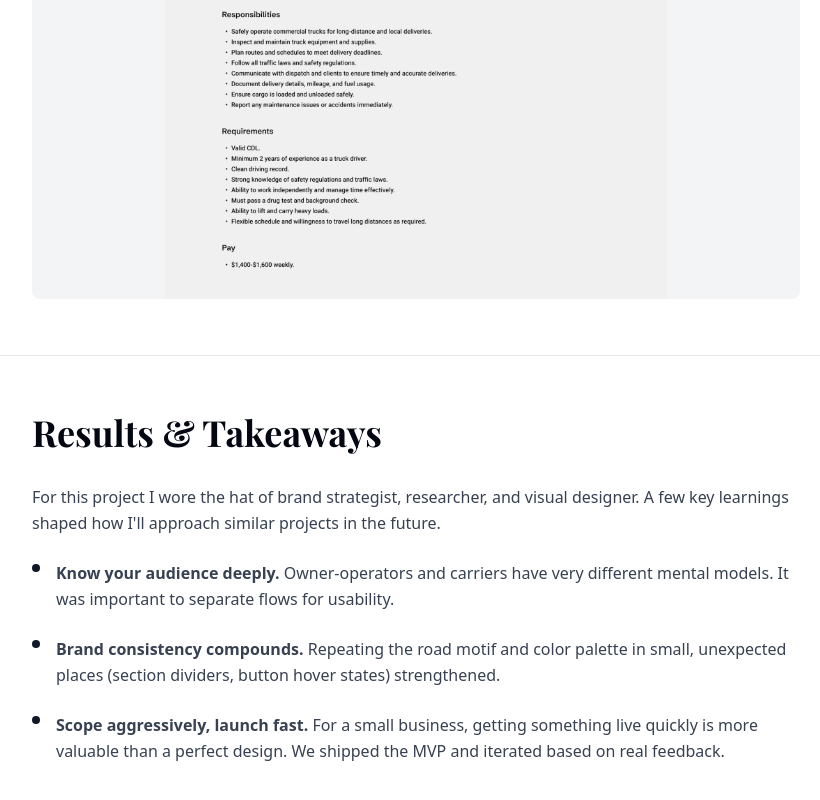
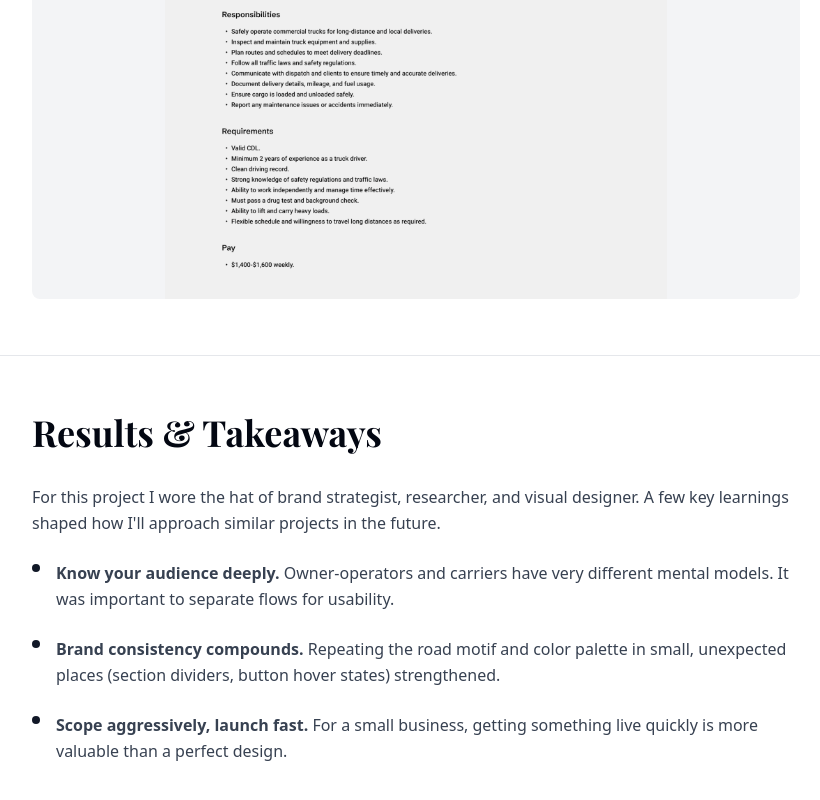
Before and after one commit to sberhea/portfolio, a Next.js app: page /design/zb-trucking in a window 1280 px wide. Shown: the part 5332-6132 px from the top of the page, without its empty margins (144-964 px from the left). Built offline with nearby package versions, Linux system fonts and the light colour scheme; a web font is replaced by a local one.

Commit message:
chore: edit description for zb learnings

```diff
--- a/src/app/design/zb-trucking/page.tsx
+++ b/src/app/design/zb-trucking/page.tsx
@@ -221,7 +221,7 @@ export default function ZBTruckingPage() {
             {
               label: "Scope aggressively, launch fast.",
               desc:
-                "For a small business, getting something live quickly is more valuable than a perfect design. We shipped the MVP and iterated based on real feedback.",
+                "For a small business, getting something live quickly is more valuable than a perfect design.",
             },
           ].map((item) => (
             <li key={item.label} className="flex gap-4">
```
